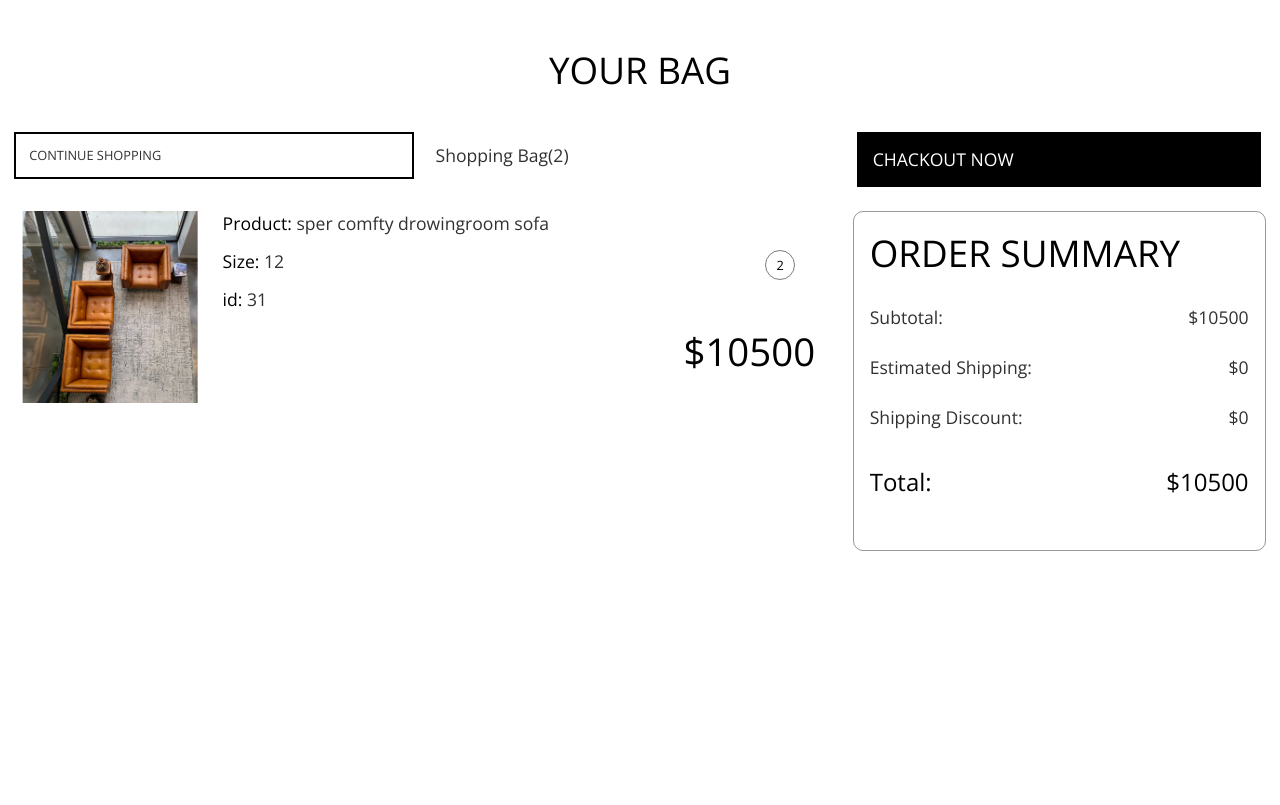
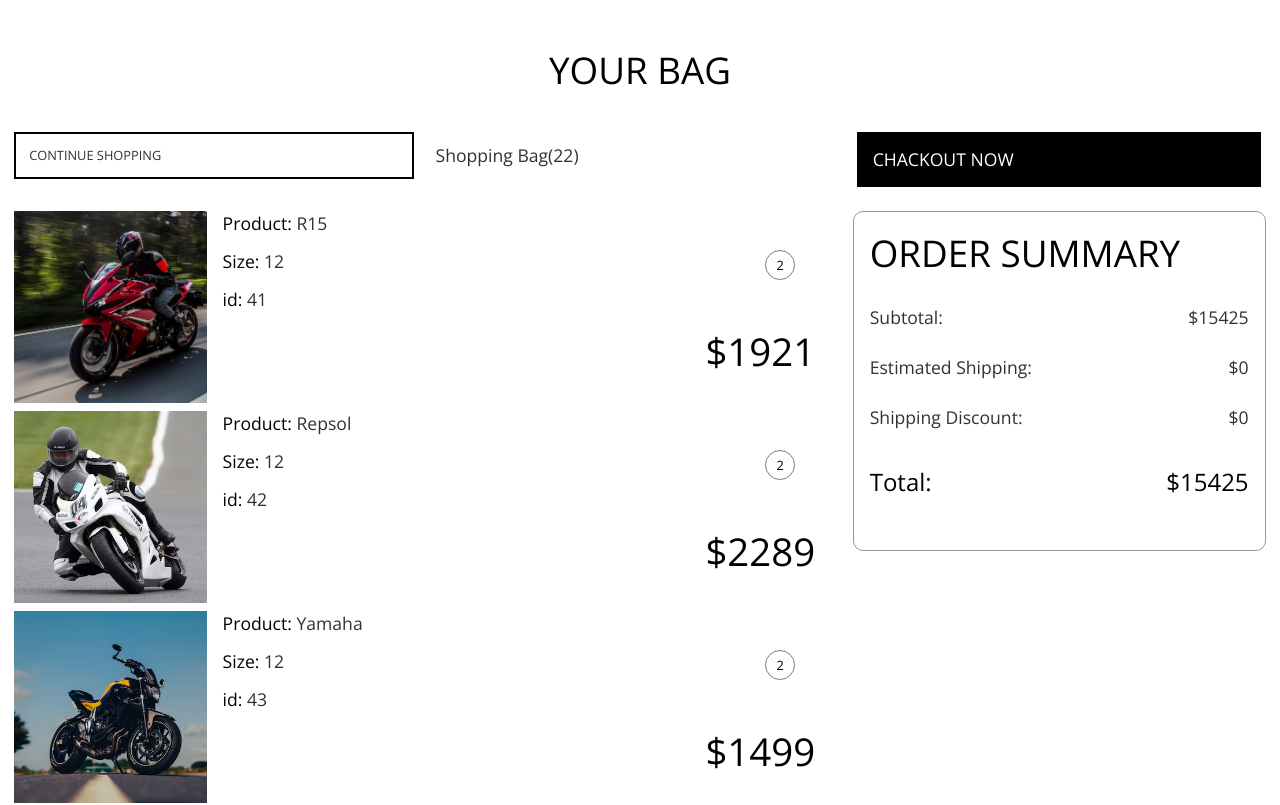
Before and after one commit to Raihan165221/our-e-commerce, a React (Create React App) app: page / in a window 1280 px wide. Shown: the top 805 px of the page. Built offline with nearby package versions, Linux system fonts and the light colour scheme.

Commit message:
some twicks

```diff
--- a/src/App.js
+++ b/src/App.js
@@ -4,7 +4,7 @@ import Cart from './components/cart';
 import products from './products';
 
 function App() {
-  const cart_products = products.slice(30, 31).map((product) => {
+  const cart_products = products.slice(40, 51).map((product) => {
     return { ...product, qty: 2, size: 12 };
   });
   return <Cart products={cart_products} />;
--- a/src/components/cart/cart.module.css
+++ b/src/components/cart/cart.module.css
@@ -50,6 +50,7 @@
     min-height: 100px;
     overflow: hidden;
     position: relative;
+    background-color: lightgray;
 }
 
 .img_cont > img {
```
